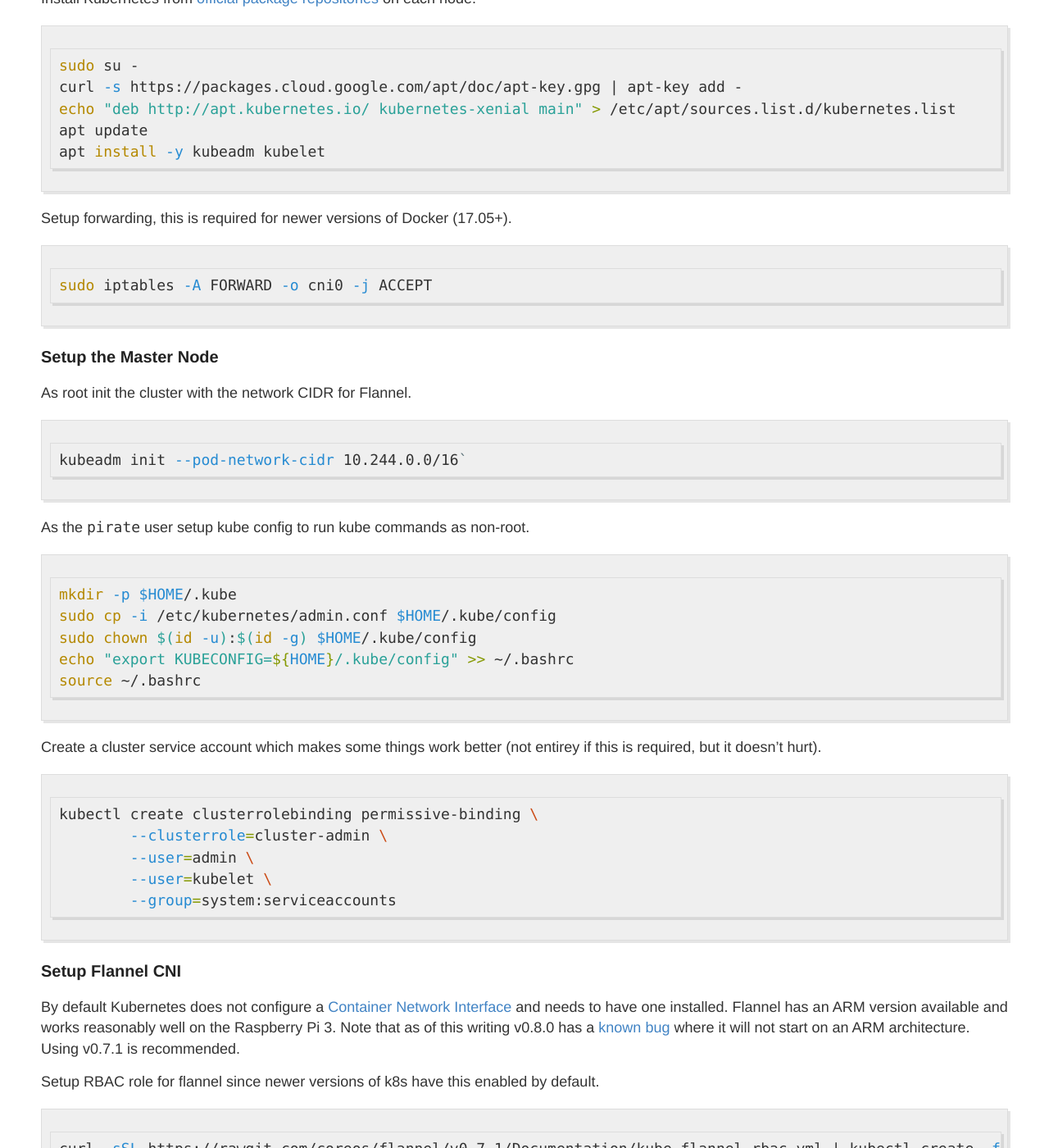
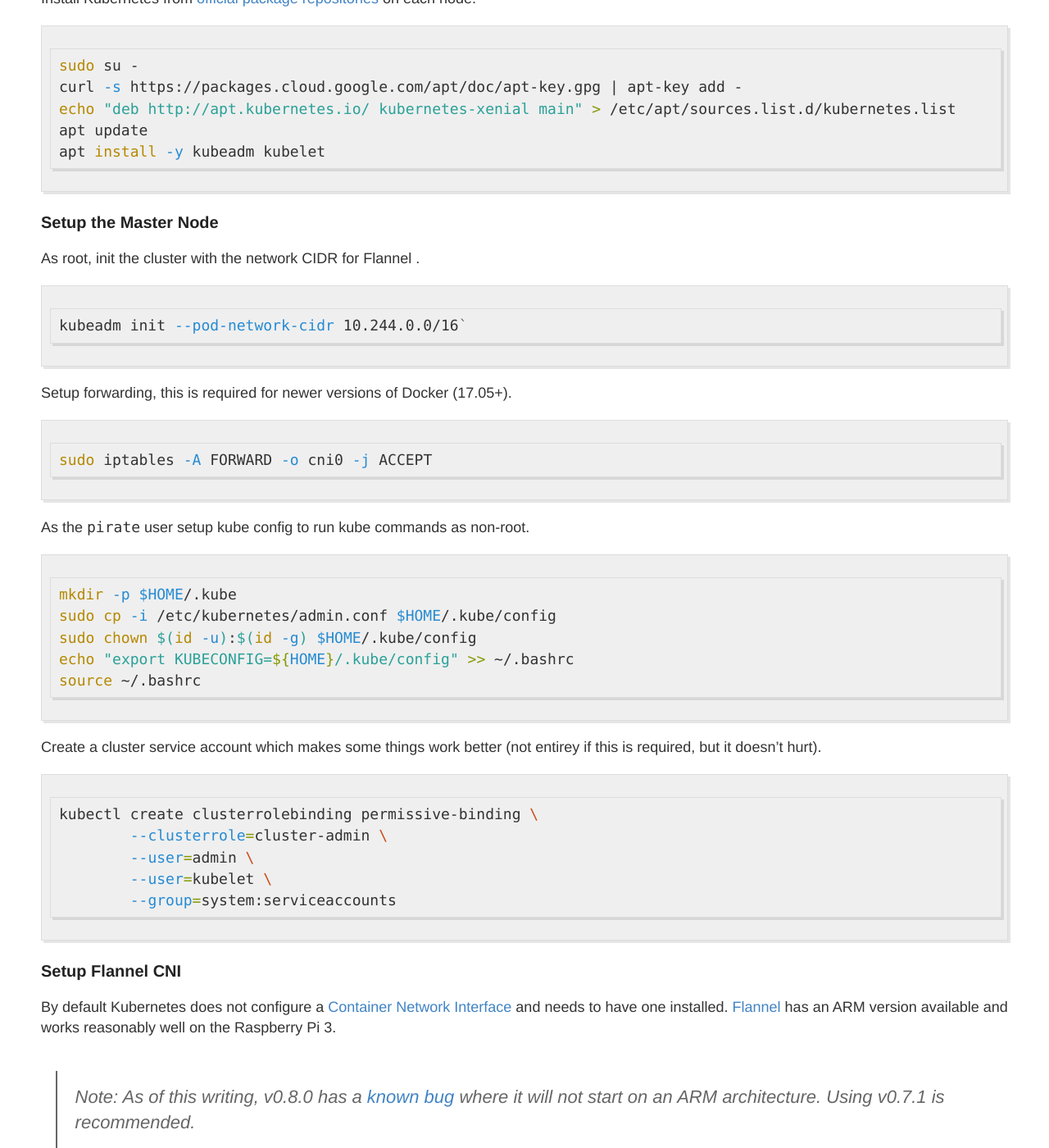
Before and after one commit to ecliptik/ecliptik.github.io, a Jekyll site: the page built from _posts/2017-9-11-Raspberry-Pi-Kubernetes-Cluster.md, in a window 1280 px wide and 1400 px high, scrolled down 741 px. Shown: the whole window at 82% size. Built offline with Jekyll 4.4.1, drawn with Linux system fonts in a browser that asks for light colours.

Commit message:
Change order of operations for iptables to run after kube init, add note about flannel v0.8.0 on ARM

````diff
--- a/_posts/2017-9-11-Raspberry-Pi-Kubernetes-Cluster.md
+++ b/_posts/2017-9-11-Raspberry-Pi-Kubernetes-Cluster.md
@@ -30,17 +30,17 @@
 apt install -y kubeadm kubelet
 ```
 
+### Setup the Master Node
+As root, init the cluster with the network CIDR for Flannel .
+
+```shell
+kubeadm init --pod-network-cidr 10.244.0.0/16`
+```
+
 Setup forwarding, this is required for newer versions of Docker (17.05+).
 
 ```shell
 sudo iptables -A FORWARD -o cni0 -j ACCEPT
-```
-
-### Setup the Master Node
-As root init the cluster with the network CIDR for Flannel.
-
-```shell
-kubeadm init --pod-network-cidr 10.244.0.0/16`
 ```
 
 As the `pirate` user setup kube config to run kube commands as non-root.
@@ -64,7 +64,9 @@
 ```
 
 ### Setup Flannel CNI
-By default Kubernetes does not configure a [Container Network Interface](https://cncf.io/projects/) and needs to have one installed. Flannel has an ARM version available and works reasonably well on the Raspberry Pi 3. Note that as of this writing v0.8.0 has a [known bug](https://github.com/coreos/flannel/issues/773) where it will not start on an ARM architecture. Using v0.7.1 is recommended.
+By default Kubernetes does not configure a [Container Network Interface](https://cncf.io/projects/) and needs to have one installed. [Flannel](https://github.com/coreos/flannel) has an ARM version available and works reasonably well on the Raspberry Pi 3.
+
+> Note: As of this writing, v0.8.0 has a [known bug](https://github.com/coreos/flannel/issues/773) where it will not start on an ARM architecture. Using v0.7.1 is recommended.
 
 Setup RBAC role for flannel since newer versions of k8s have this enabled by default.
 
````
